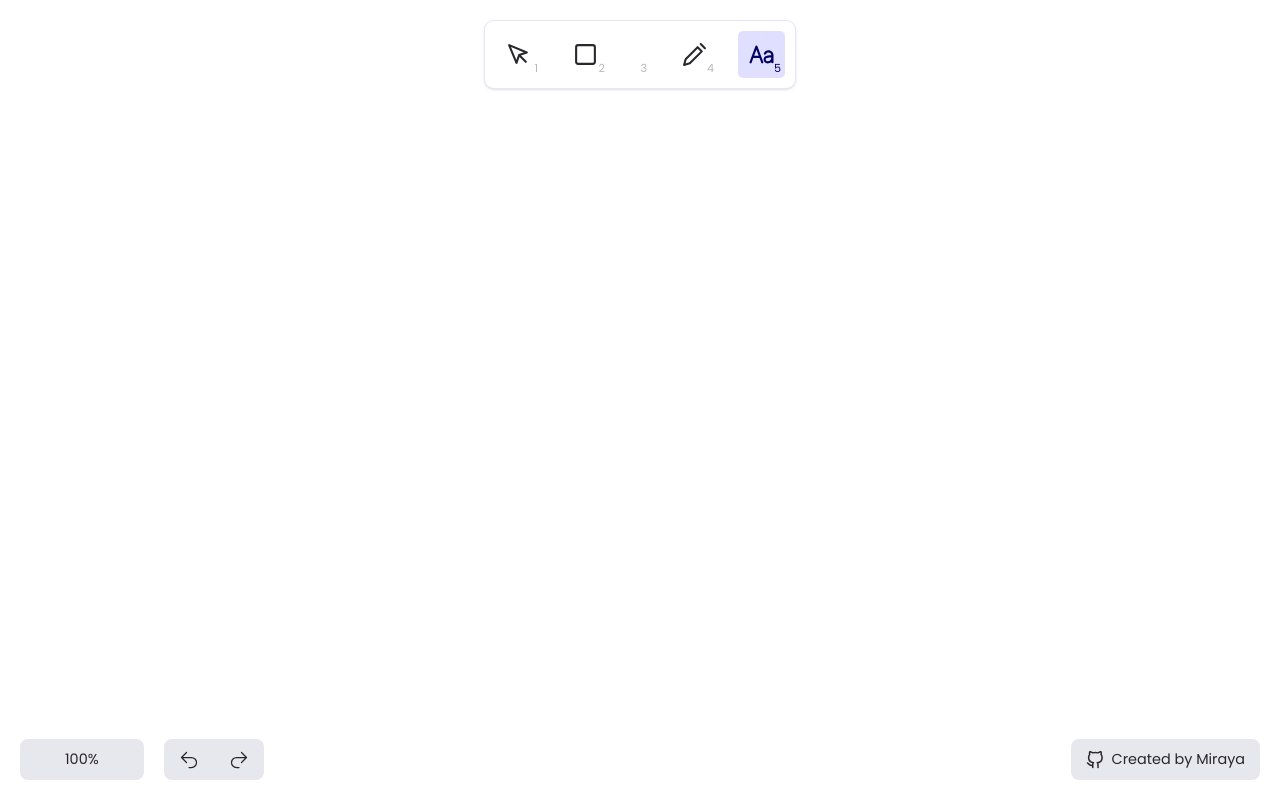
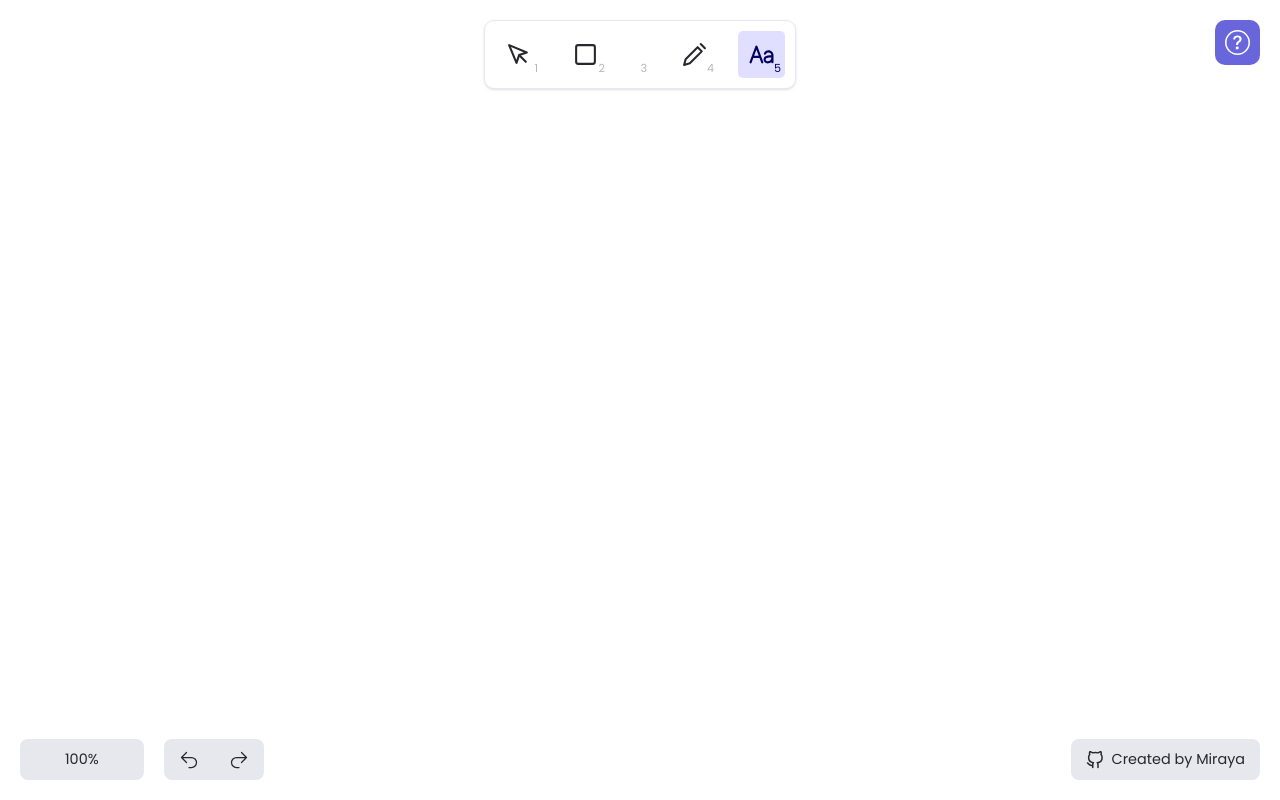
Before and after one commit to mirayatech/NinjaSketch, a React (Vite) app: page / in a window 1280 px wide. Built offline with nearby package versions, Linux system fonts and the light colour scheme; some icons are missing.

Commit message:
add: implement info component to app

```diff
--- a/src/App.tsx
+++ b/src/App.tsx
@@ -23,7 +23,7 @@ import {
   drawElement,
   adjustmentRequired,
 } from "./library/utilities";
-import { ActionBar, ControlPanel } from "./components";
+import { ActionBar, ControlPanel, Info } from "./components";
 
 export default function App() {
   const { elements, setElements, undo, redo } = useHistory([]);
@@ -372,6 +372,7 @@ export default function App() {
 
   return (
     <div>
+      <Info />
       <ActionBar tool={tool} setTool={setTool} />
       <ControlPanel
         undo={undo}
```
